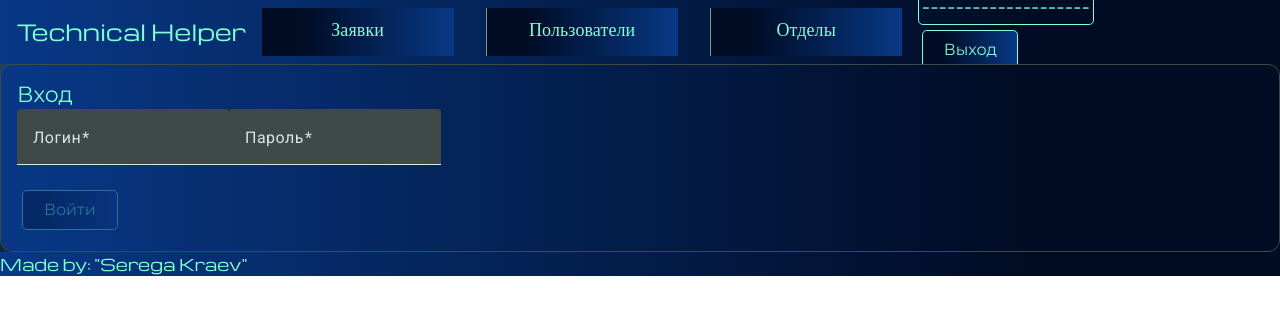
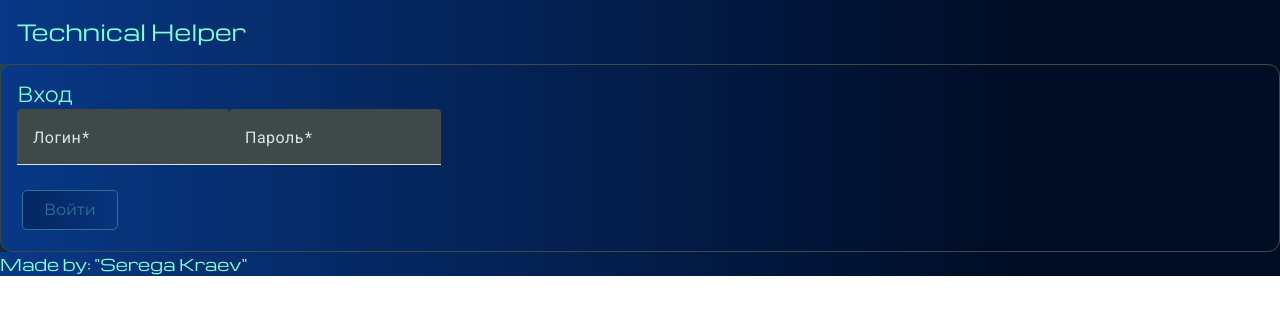
Before and after one commit to SeregaGitHub/technical-helper, an Angular app in the folder frontend/: page /auth in a window 1280 px wide. Shown: the top 314 px of the page. Built offline with nearby package versions, Linux system fonts and the light colour scheme.

Commit message:
hide mat-button-toggle-group if no auth

```diff
--- a/frontend/src/app/shared/header/header.component.html
+++ b/frontend/src/app/shared/header/header.component.html
@@ -4,7 +4,8 @@
       <span>{{ title }}</span>
     </div>
     <!-- <span class="example-spacer"></span> -->
-    <div>
+    @if (service.isAuthenticated) {
+      <div>
       <mat-button-toggle-group name="fontStyle" aria-label="Font Style" class="border-none">
       <mat-button-toggle
           value="breakage"
@@ -23,6 +24,7 @@
         Отделы</mat-button-toggle>
     </mat-button-toggle-group>
     </div>
+
     <!-- <span class="example-spacer"></span> -->
     <div class="flex w-1/5 justify-between items-center">
       <div class="inline-block">
@@ -60,5 +62,6 @@
           routerLink="/auth">
         Выход</mat-button-toggle> -->
     </div>
+    }
   </mat-toolbar>
   </p>
```
